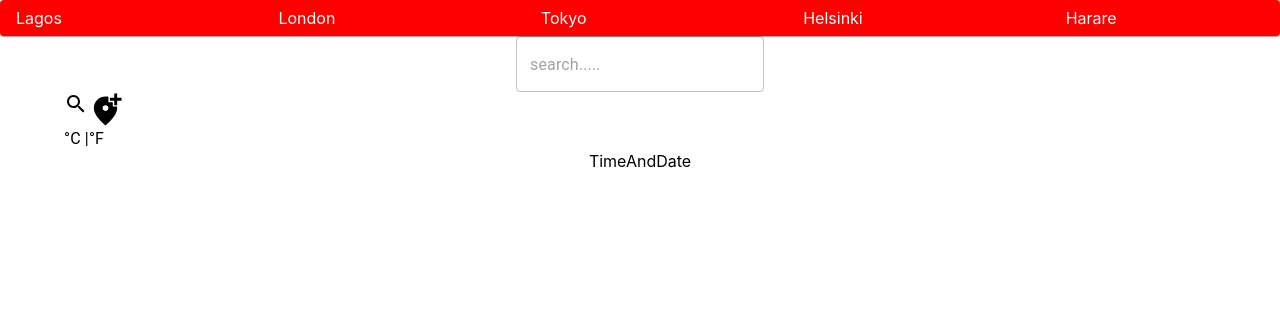
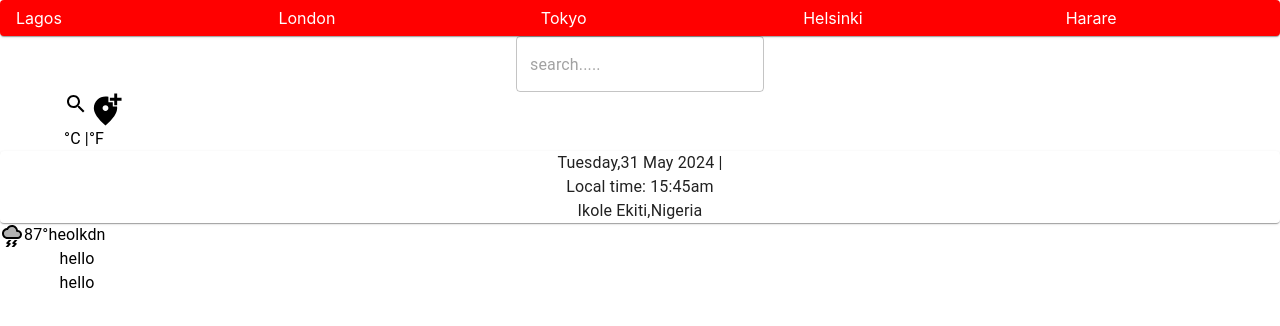
Before and after one commit to Codekazuki/weather-app, a React (Create React App) app: page / in a window 1280 px wide. Shown: the top 326 px of the page. Built offline with nearby package versions, Linux system fonts and the light colour scheme.

Commit message:
getting better

```diff
--- a/src/App.js
+++ b/src/App.js
@@ -1,9 +1,8 @@
-import { Card, ListItem, Stack } from "@mui/material";
-
 import "./App.css";
 import Buttons from "./Buttons";
 import TimeAndDate from "./TimeAndDate";
 import Countries from "./Countries";
+import Details from "./Details";
 
 function App() {
   return (
@@ -11,6 +10,7 @@ function App() {
       <Countries />
       <Buttons />
       <TimeAndDate />
+      <Details />
     </div>
   );
 }
--- /dev/null
+++ b/src/Details.js
@@ -0,0 +1,21 @@
+import React from "react";
+import ThunderstormTwoToneIcon from "@mui/icons-material/ThunderstormTwoTone";
+import { Container, Stack, Typography } from "@mui/material";
+
+const Details = () => {
+  return (
+    <div>
+      <Stack direction='row'>
+        <ThunderstormTwoToneIcon />
+        <Typography>87°</Typography>
+        <Stack>
+          <Typography>heolkdn</Typography>
+          <Typography>hello</Typography>
+          <Typography>hello</Typography>
+        </Stack>
+      </Stack>
+    </div>
+  );
+};
+
+export default Details;
--- a/src/TimeAndDate.js
+++ b/src/TimeAndDate.js
@@ -1,7 +1,17 @@
+import { Card, Typography } from "@mui/material";
 import React from "react";
 
 const TimeAndDate = () => {
-  return <div>TimeAndDate</div>;
+  return (
+    <div>
+      <Card>
+        <Typography>Tuesday,31 May 2024 |</Typography>
+
+        <Typography> Local time: 15:45am </Typography>
+        <Typography>Ikole Ekiti,Nigeria </Typography>
+      </Card>
+    </div>
+  );
 };
 
 export default TimeAndDate;
```
